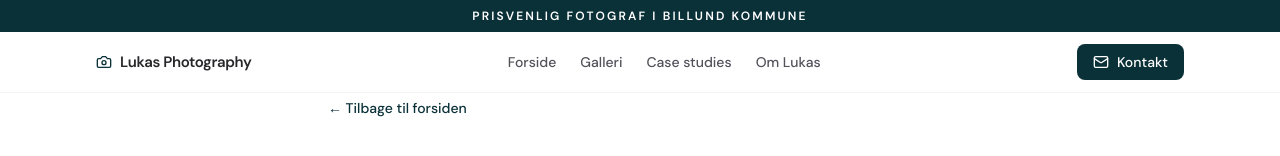
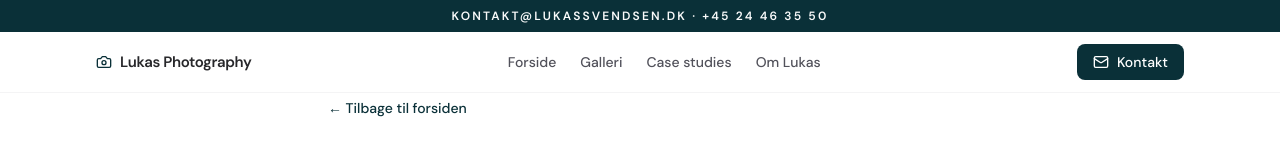
Before and after one commit to ItzLukaas/lukassvendsen, a Next.js app: page /cookies in a window 1280 px wide. Shown: the top 156 px of the page. Built offline with nearby package versions, Linux system fonts and the light colour scheme.

Commit message:
Enhance Header component topbar with dynamic messaging, rotating between a promotional message and contact information for improved user engagement.

```diff
--- a/src/components/Header.tsx
+++ b/src/components/Header.tsx
@@ -4,7 +4,7 @@ import { useState, useEffect } from 'react';
 import Link from 'next/link';
 import { motion, AnimatePresence } from 'framer-motion';
 import { Menu, X, Mail, Camera } from 'lucide-react';
-import { siteConfig } from '@/content/data';
+import { siteConfig, contact } from '@/content/data';
 import { cn } from '@/lib/utils';
 
 const LINKS = [
@@ -17,6 +17,7 @@ const LINKS = [
 export function Header() {
   const [menuOpen, setMenuOpen] = useState(false);
   const [scrolled, setScrolled] = useState(false);
+  const [topbarIndex, setTopbarIndex] = useState(0);
   const brandName = siteConfig?.brandName ?? siteConfig?.name ?? 'Lukas Photography';
 
   useEffect(() => {
@@ -25,6 +26,19 @@ export function Header() {
     window.addEventListener('scroll', onScroll, { passive: true });
     return () => window.removeEventListener('scroll', onScroll);
   }, []);
+
+  useEffect(() => {
+    const messagesCount = 2;
+    const interval = setInterval(() => {
+      setTopbarIndex((i) => (i + 1) % messagesCount);
+    }, 5000);
+    return () => clearInterval(interval);
+  }, []);
+
+  const topbarMessage =
+    topbarIndex === 0
+      ? '5-stjernet fotograf i Billund Kommune'
+      : `${contact.email} · ${contact.phone}`;
 
   return (
     <header
@@ -38,9 +52,18 @@ export function Header() {
       {/* Topbar med stærkt budskab */}
       <div className="bg-[hsl(var(--extra))] text-white">
         <div className="mx-auto flex max-w-6xl items-center justify-center px-4 py-2 sm:px-6 lg:px-8">
-          <p className="text-[11px] font-semibold uppercase tracking-[0.18em] sm:text-xs text-center">
-            Prisvenlig fotograf i Billund Kommune
-          </p>
+          <AnimatePresence mode="wait" initial={false}>
+            <motion.p
+              key={topbarIndex}
+              initial={{ opacity: 0, y: -4 }}
+              animate={{ opacity: 1, y: 0 }}
+              exit={{ opacity: 0, y: 4 }}
+              transition={{ duration: 0.35, ease: [0.32, 0.72, 0, 1] }}
+              className="text-[11px] font-semibold uppercase tracking-[0.18em] sm:text-xs text-center"
+            >
+              {topbarMessage}
+            </motion.p>
+          </AnimatePresence>
         </div>
       </div>
 
```
